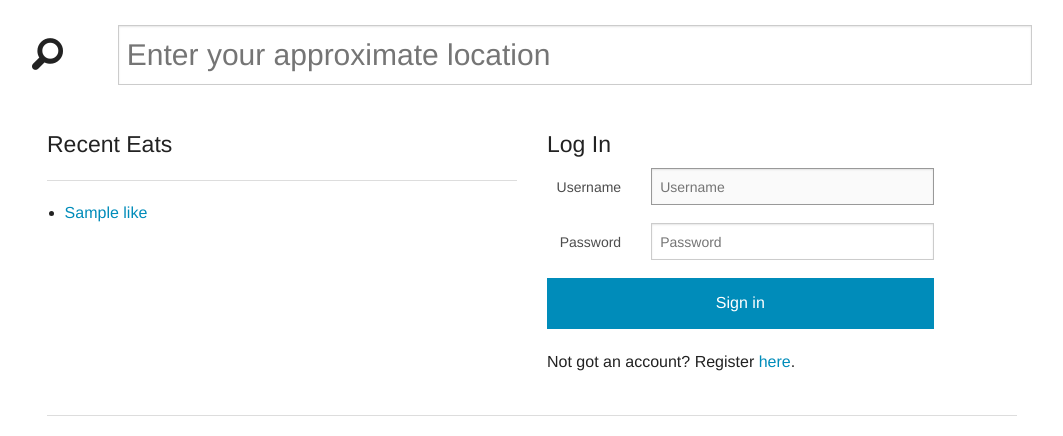
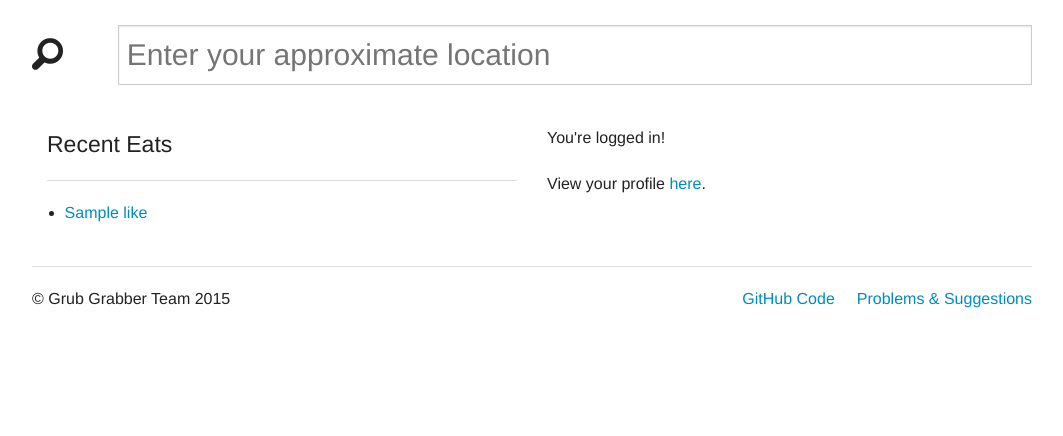
Before and after one commit to isaac-jordan/GrubGrabber, a Django app: page / in a window 1280 px wide. Shown: the part 284-720 px from the top of the page, without its empty margins (108-1171 px from the left). Run offline with Django 3.2, Linux system fonts and the light colour scheme; a user stored in the database is signed in; tables that the repository leaves empty hold one stand-in row (values such as "Sample post"); some libraries are stand-ins or nearby versions.

Commit message:
Updated index.html

```diff
--- a/grubgrabber/templates/index.html
+++ b/grubgrabber/templates/index.html
@@ -44,7 +44,11 @@
 
 	  <form class="form-signin" role="form" method="post" action=".">
       <div class="small-5 columns">
-	  {% csrf_token %}
+        {% if user.is_authenticated %}
+        <p> You're logged in! </p>
+        <p> View your profile <a href="{% url 'profile' %}">here</a>. </p>
+        {% else %}
+	      {% csrf_token %}
         <h4>Log In</h4>
         <div class="row">
           <div class="small-3 columns">
@@ -67,6 +71,7 @@
 		</form>
         <p>Not got an account? Register <a href="{% url 'registration_register' %}">here</a>.</p>
       </div>
+      {% endif %}
 
     </div>
   </div>
```
